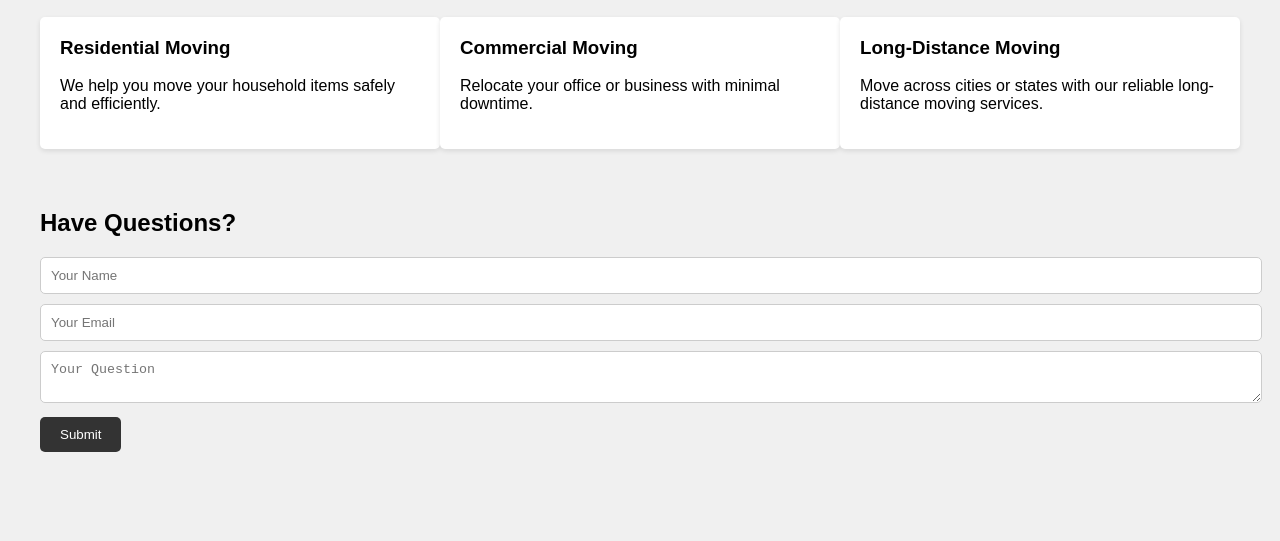
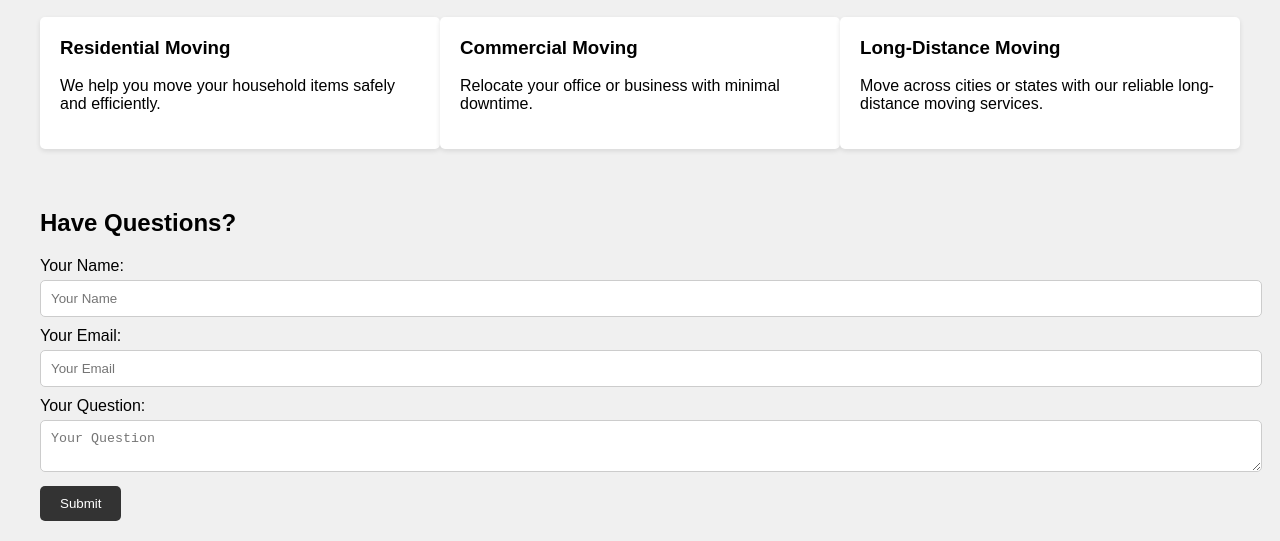
Before and after one commit to Yeetsky/LLM, a plain HTML site: page index.html in a window 1280 px wide. Shown: the part 289-830 px from the top of the page. Before the commit the page ends 800 px from the top, so only its background shows below. Drawn offline with Linux system fonts and the light colour scheme.

Commit message:
Update index.html

```diff
--- a/index.html
+++ b/index.html
@@ -47,12 +47,17 @@
     margin-top: 40px;
   }
   .question-form input[type="text"],
+  .question-form input[type="email"],
   .question-form textarea {
     width: 100%;
     padding: 10px;
     margin-bottom: 10px;
     border-radius: 5px;
     border: 1px solid #ccc;
+  }
+  .question-form label {
+    display: block;
+    margin-bottom: 5px;
   }
   .question-form button {
     padding: 10px 20px;
@@ -99,9 +104,12 @@
     <section id="questions" class="questions">
       <h2>Have Questions?</h2>
       <form class="question-form">
-        <input type="text" placeholder="Your Name">
-        <input type="text" placeholder="Your Email">
-        <textarea placeholder="Your Question"></textarea>
+        <label for="name">Your Name:</label>
+        <input type="text" id="name" name="name" placeholder="Your Name">
+        <label for="email">Your Email:</label>
+        <input type="email" id="email" name="email" placeholder="Your Email">
+        <label for="question">Your Question:</label>
+        <textarea id="question" name="question" placeholder="Your Question"></textarea>
         <button type="submit">Submit</button>
       </form>
     </section>
```
